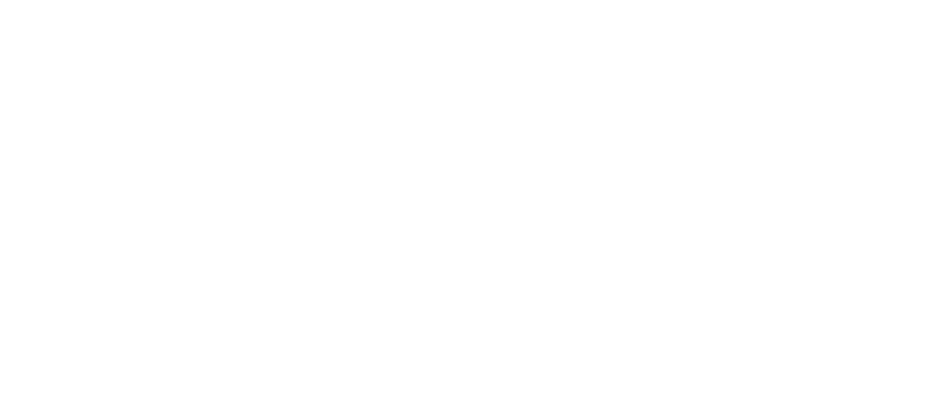
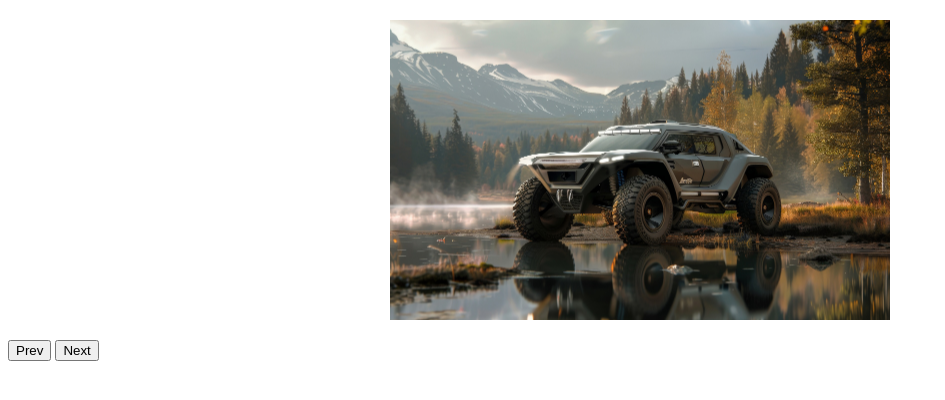
Before and after one commit to pranayhure/Image-gallery-slider, a plain HTML site: page index.html in a window 1280 px wide. Shown: the whole page, without its empty margins (0-945 px from the left). Drawn offline with Linux system fonts and the light colour scheme.

Commit message:
button is added

```diff
--- a/index.html
+++ b/index.html
@@ -4,8 +4,22 @@
     <meta charset="UTF-8">
     <meta name="viewport" content="width=device-width, initial-scale=1.0">
     <title>Image gallery slider</title>
+    <style>
+        .img{
+            width: 500px;
+            height: 300px;
+            object-fit: cover;
+            display: block;
+            margin: 20px auto;
+        }
+    </style>
 </head>
 <body>
+    <img src="./image/one.jpg" class="img" />
+    <div class="btn-container">
 
+        <button type="button">Prev </button>
+        <button type="button">Next </button>
+    </div>
 </body>
 </html>
```
